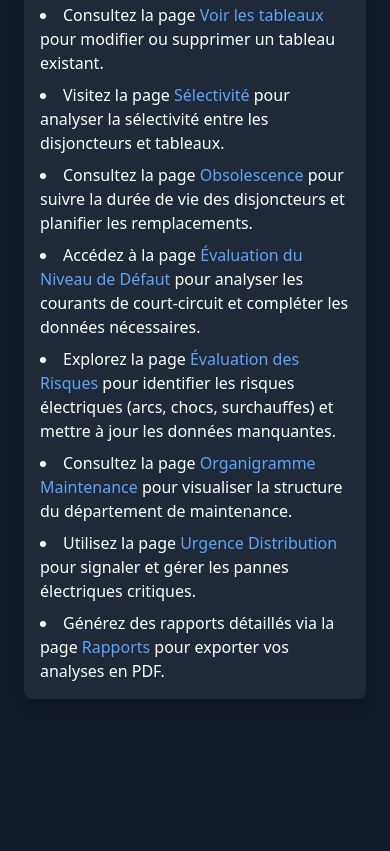
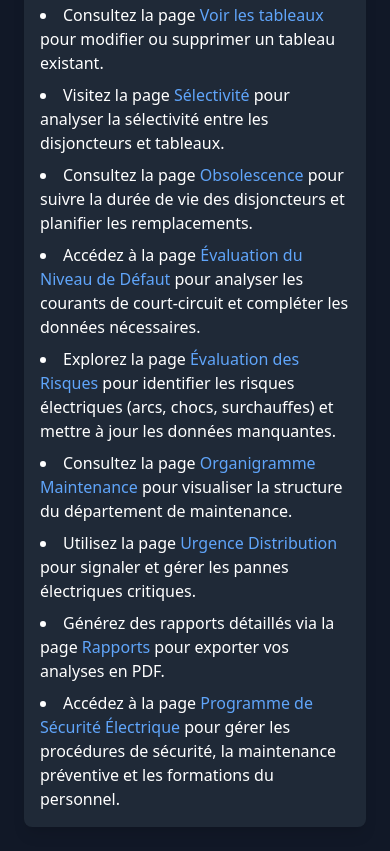
Before and after one commit to dp287517/autonomix-elec, a website: page public/index.html in a window 390 px wide. Shown: the part 705-1556 px from the top of the page. Before the commit the page ends 1428 px from the top, so only its background shows below. Drawn offline with nearby package versions, Linux system fonts and the light colour scheme.

Commit message:
probleme responsive

```diff
--- a/public/index.html
+++ b/public/index.html
@@ -21,6 +21,7 @@
             <li><a href="maintenance_chart.html" class="hover:text-yellow-300 transition duration-200"><i class="fas fa-sitemap mr-2"></i> Organigramme Maintenance</a></li>
             <li><a href="distribution_emergency.html" class="hover:text-yellow-300 transition duration-200"><i class="fas fa-siren mr-2"></i> Urgence Distribution</a></li>
             <li><a href="reports.html" class="hover:text-yellow-300 transition duration-200"><i class="fas fa-file-pdf mr-2"></i> Rapports</a></li>
+            <li><a href="electrical_safety_program.html" class="hover:text-yellow-300 transition duration-200"><i class="fas fa-hard-hat mr-2"></i> Programme de Sécurité Électrique</a></li>
         </ul>
     </nav>
 
@@ -44,6 +45,7 @@
                 <li>Consultez la page <a href="maintenance_chart.html" class="text-blue-400 hover:underline">Organigramme Maintenance</a> pour visualiser la structure du département de maintenance.</li>
                 <li>Utilisez la page <a href="distribution_emergency.html" class="text-blue-400 hover:underline">Urgence Distribution</a> pour signaler et gérer les pannes électriques critiques.</li>
                 <li>Générez des rapports détaillés via la page <a href="reports.html" class="text-blue-400 hover:underline">Rapports</a> pour exporter vos analyses en PDF.</li>
+                <li>Accédez à la page <a href="electrical_safety_program.html" class="text-blue-400 hover:underline">Programme de Sécurité Électrique</a> pour gérer les procédures de sécurité, la maintenance préventive et les formations du personnel.</li>
             </ul>
         </div>
     </div>
```
